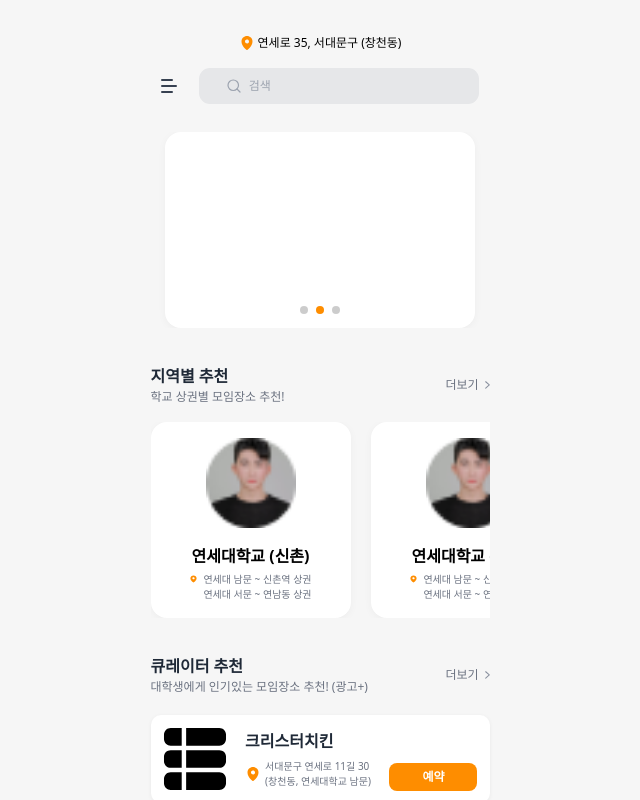
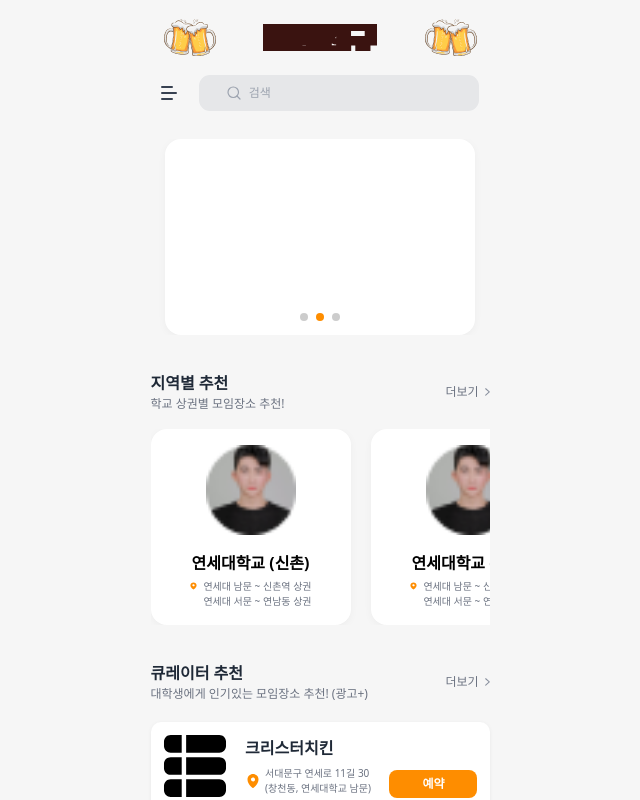
Before and after one commit to dkfriend2023/beabuddy-frontend, a Next.js app: page / in a window 1280 px wide. Shown: the whole page, without its empty margins (320-960 px from the left). Built offline with nearby package versions, Linux system fonts and the light colour scheme.

Commit message:
edited Header component

```diff
--- a/src/components/Header.tsx
+++ b/src/components/Header.tsx
@@ -1,12 +1,14 @@
 import Image from "next/image";
 
-import location from "/public/location.svg";
+import beerimg from "/public/header-icons/beerimg.png";
+import dkfriendlogo from "/public/header-icons/dkfriend-logo.svg";
 
 function Header() {
   return (
-    <div className="flex justify-center items-center gap-[3px] pt-[16px] pb-[16px]">
-      <Image src={location} width={16} height={16} alt="icon" />
-      <span className="text-[12px] text-[4b5563">연세로 35, 서대문구 (창천동)</span>
+    <div className="flex justify-between items-center mx-[31px] my-[19px]">
+      <Image src={beerimg} width={52} height={37} alt="img" />
+      <Image src={dkfriendlogo} width={114} height={41} alt="logo" />
+      <Image src={beerimg} width={52} height={37} alt="img" />
     </div>
   );
 }
--- a/src/pages/index.tsx
+++ b/src/pages/index.tsx
@@ -23,7 +23,7 @@ register();
 
 function Page() {
   return (
-    <div className="h-screen bg-[#f6f6f6] pt-[18px] overflow-x-hidden overflow-y-scroll flex justify-center">
+    <div className="h-screen bg-[#f6f6f6] overflow-x-hidden overflow-y-scroll flex justify-center">
       <div className="max-w-[375px]">
         <Header />
         <div className="flex justify-around items-center px-[18px] mb-[28px]">
```
Also changed, not shown: public/header-icons/beerimg.png (added), public/header-icons/dkfriend-logo.svg (added).
